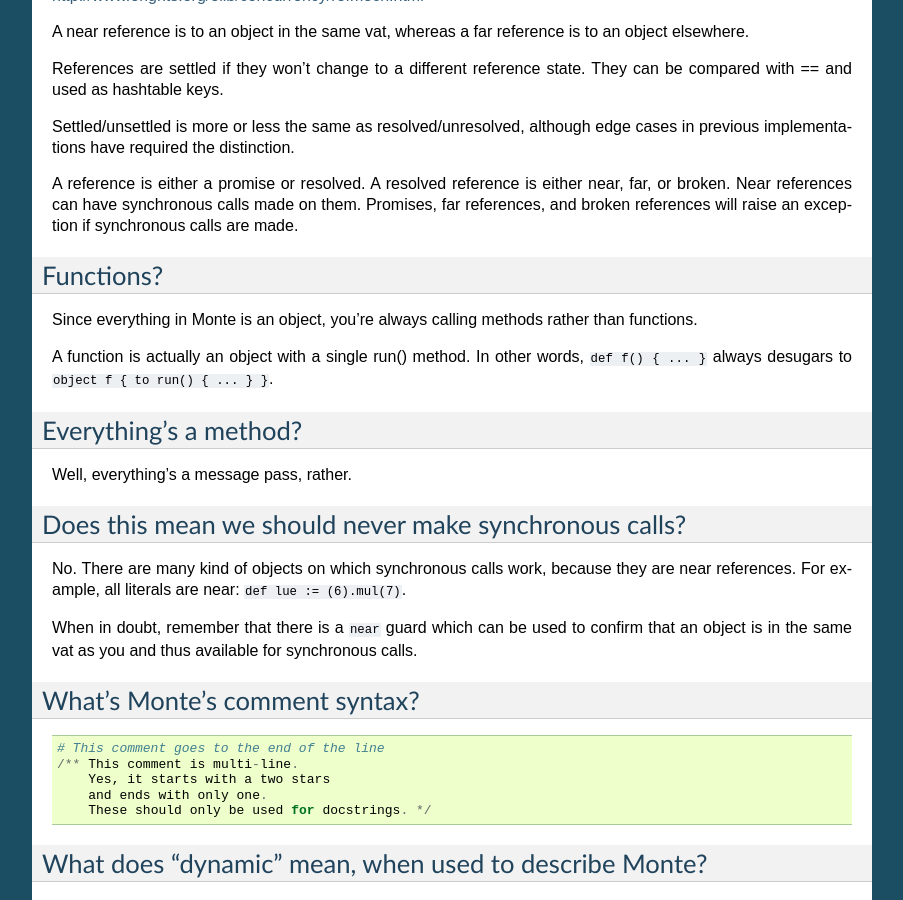
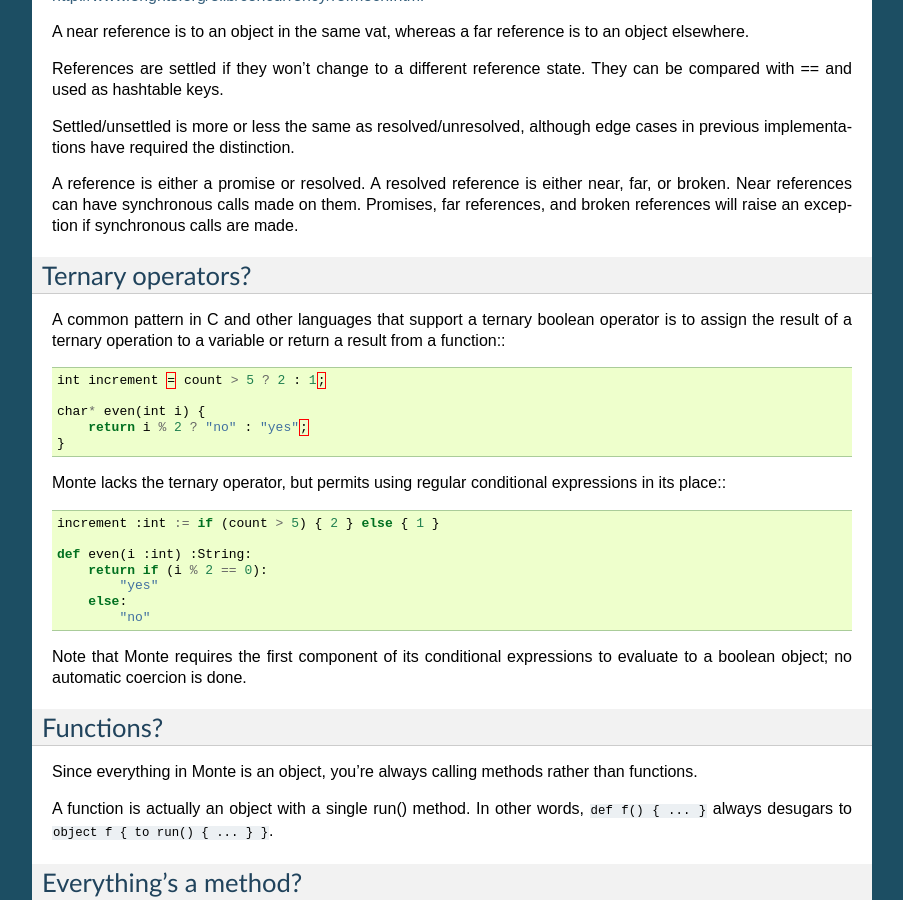
Before and after one commit to monte-language/monte, a Sphinx documentation site: the page built from docs/source/faq.rst, in a window 1280 px wide and 900 px high, scrolled down 1189 px. Shown: the whole window, without its empty margins (198-1101 px from the left). Built offline with Sphinx 7.4.7, drawn with Linux system fonts in a browser that asks for light colours; pages that are not in the unit, such as notebooks, are missing from menus.

Commit message:
document `return if` syntax

```diff
--- a/docs/source/faq.rst
+++ b/docs/source/faq.rst
@@ -86,6 +86,33 @@
 Promises, far references, and broken references will raise an exception if
 synchronous calls are made.
 
+Ternary operators?
+------------------
+
+A common pattern in C and other languages that support a ternary boolean
+operator is to assign the result of a ternary operation to a variable or return
+a result from a function:::
+
+    int increment = count > 5 ? 2 : 1;
+
+    char* even(int i) {
+        return i % 2 ? "no" : "yes";
+    }
+
+Monte lacks the ternary operator, but permits using regular conditional
+expressions in its place:::
+
+    increment :int := if (count > 5) { 2 } else { 1 }
+
+    def even(i :int) :String:
+        return if (i % 2 == 0):
+            "yes"
+        else:
+            "no"
+
+Note that Monte requires the first component of its conditional expressions to
+evaluate to a boolean object; no automatic coercion is done.
+
 Functions?
 ----------
 
@@ -112,7 +139,6 @@
 When in doubt, remember that there is a ``near`` guard which can be used to
 confirm that an object is in the same vat as you and thus available for
 synchronous calls.
-
 
 What's Monte's comment syntax?
 ---------------------------------
```
